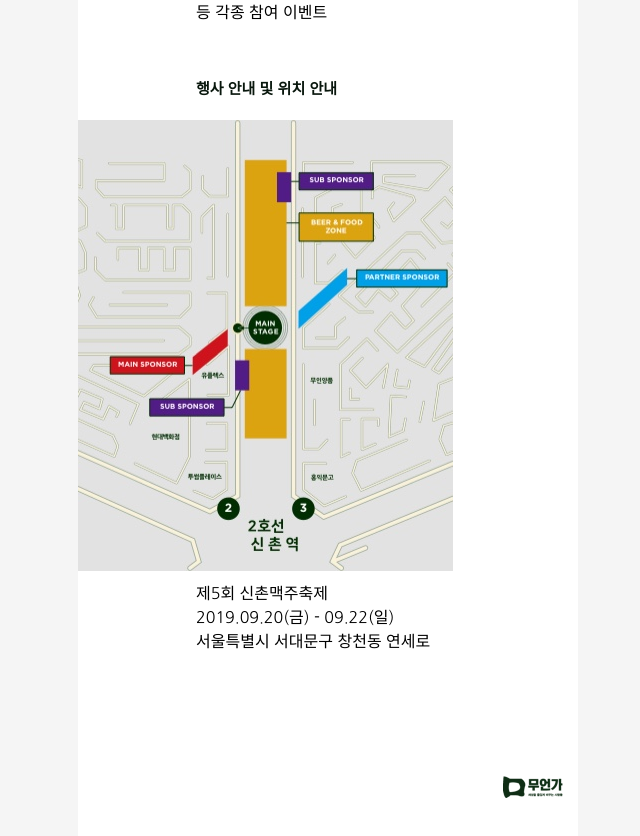
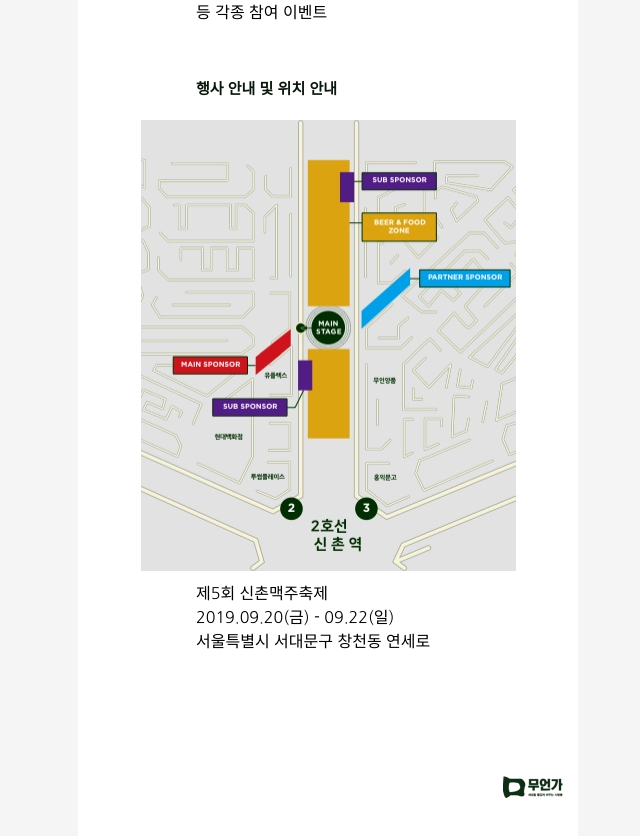
Before and after one commit to yujin3717/Digital-Brochure-v2, a Vue app: page /part3 in a window 1280 px wide. Shown: the part 2860-3696 px from the top of the page, without its empty margins (312-952 px from the left). Built offline with nearby package versions, Linux system fonts and the light colour scheme.

Commit message:
내지수정

```diff
--- a/src/views/part/part1.vue
+++ b/src/views/part/part1.vue
@@ -94,8 +94,7 @@ export default {
 
 			.right-image {
 				position: relative;
-				padding-left: 71px;
-
+				float: right;
 
 				.caption {
 					padding-top: 30px;
@@ -110,6 +109,7 @@ export default {
 			}
 
 			.center-image {
+				clear: both;
 				padding-top: 85px;
 				text-align: center;
 
--- a/src/views/part/part2.vue
+++ b/src/views/part/part2.vue
@@ -183,6 +183,7 @@ export default {
 			.icon {
 				position: relative;
 				padding: 0 15px;
+				max-width: 450px;
 				overflow: hidden;
 
 				.img01 {
--- a/src/views/part/part3.vue
+++ b/src/views/part/part3.vue
@@ -49,7 +49,7 @@
 				<div class="map">
 					<div class="box-title">행사 안내 및 위치 안내</div>
 					<img src="@/assets/images/contents/part3/map@1x.jpg" alt="지도 이미지"
-							srcset="@/assets/images/contents/part3/map@2x.jpg 2x">
+							srcset="@/assets/images/contents/part3/map@2x.jpg 2x" class="map-image">
 					<div class="caption">제5회 신촌맥주축제<br>2019.09.20(금) - 09.22(일)<br>서울특별시 서대문구 창천동 연세로</div>
 				</div>
 
@@ -163,6 +163,12 @@ export default {
 					font-weight: 700;
 					color: #09170d;
 				}
+
+				img {
+					display: block;
+					margin: 0 auto;
+				}
+
 				.caption {
 					padding-top: 10px;
 					margin: 0 auto 20px;
```
Also changed, not shown: package.json (+6 -3 lines).
